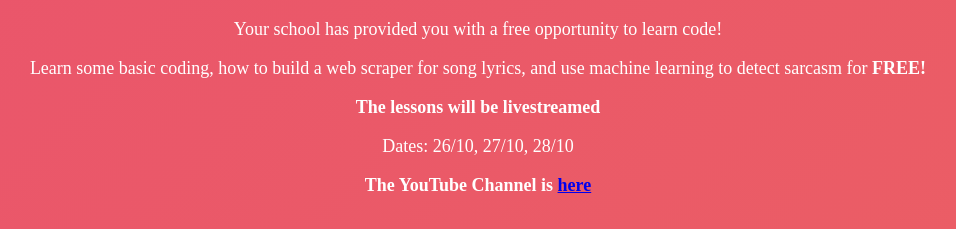
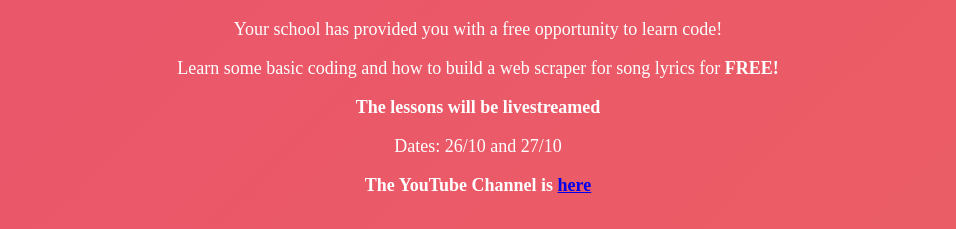
Before and after one commit to sfc-coding/sfc-coding.github.io, a plain HTML site: page index.html in a window 1280 px wide. Shown: the part 61-290 px from the top of the page, without its empty margins (162-1118 px from the left). Drawn offline with Linux system fonts and the light colour scheme.

Commit message:
Update index.html

```diff
--- a/index.html
+++ b/index.html
@@ -25,10 +25,10 @@
     <h1 id="title"></h1>
     <div class="opportunity">
     <p>Your school has provided you with a free opportunity to learn code!</p>
-    <p>Learn some basic coding, how to build a web scraper for song lyrics, and use machine learning to detect sarcasm for <b>FREE!</b></p>
+    <p>Learn some basic coding and how to build a web scraper for song lyrics for <b>FREE!</b></p>
 
     <p><b>The lessons will be livestreamed</b></p>
-    <p>Dates: 26/10, 27/10, 28/10</p>
+    <p>Dates: 26/10 and 27/10</p>
     <p><b>The YouTube Channel is <a href="https://www.youtube.com/channel/UCoDC2KMMlE948rLQ5w-292w">here</a></b></p>
     </div>
 
@@ -42,10 +42,8 @@
                 i++;
                 setTimeout(typeWriter, speed);
             }
-
         }
     </script>
-
     <script src="https://cdnjs.cloudflare.com/ajax/libs/font-awesome/5.11.2/js/all.min.js" integrity="sha256-qM7QTJSlvtPSxVRjVWNM2OfTAz/3k5ovHOKmKXuYMO4=" crossorigin="anonymous"></script>
 </body>
 
```
